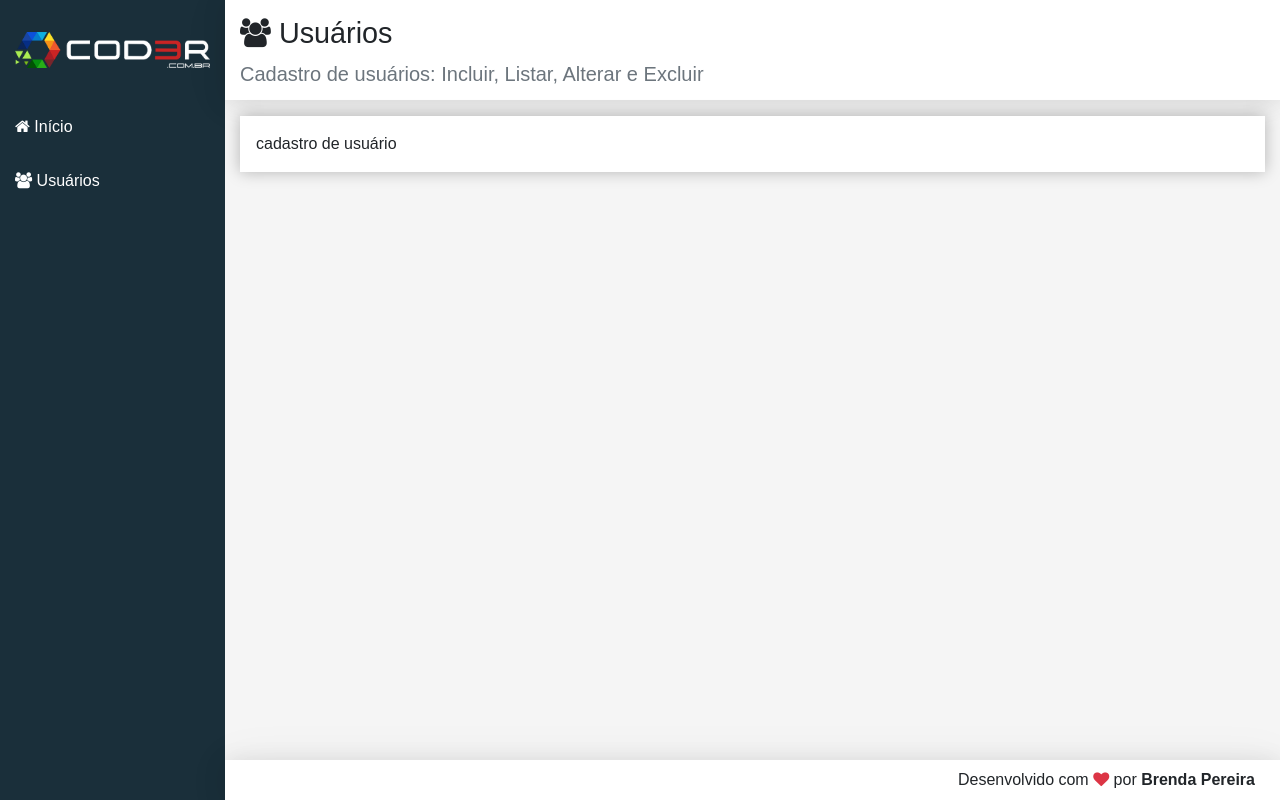
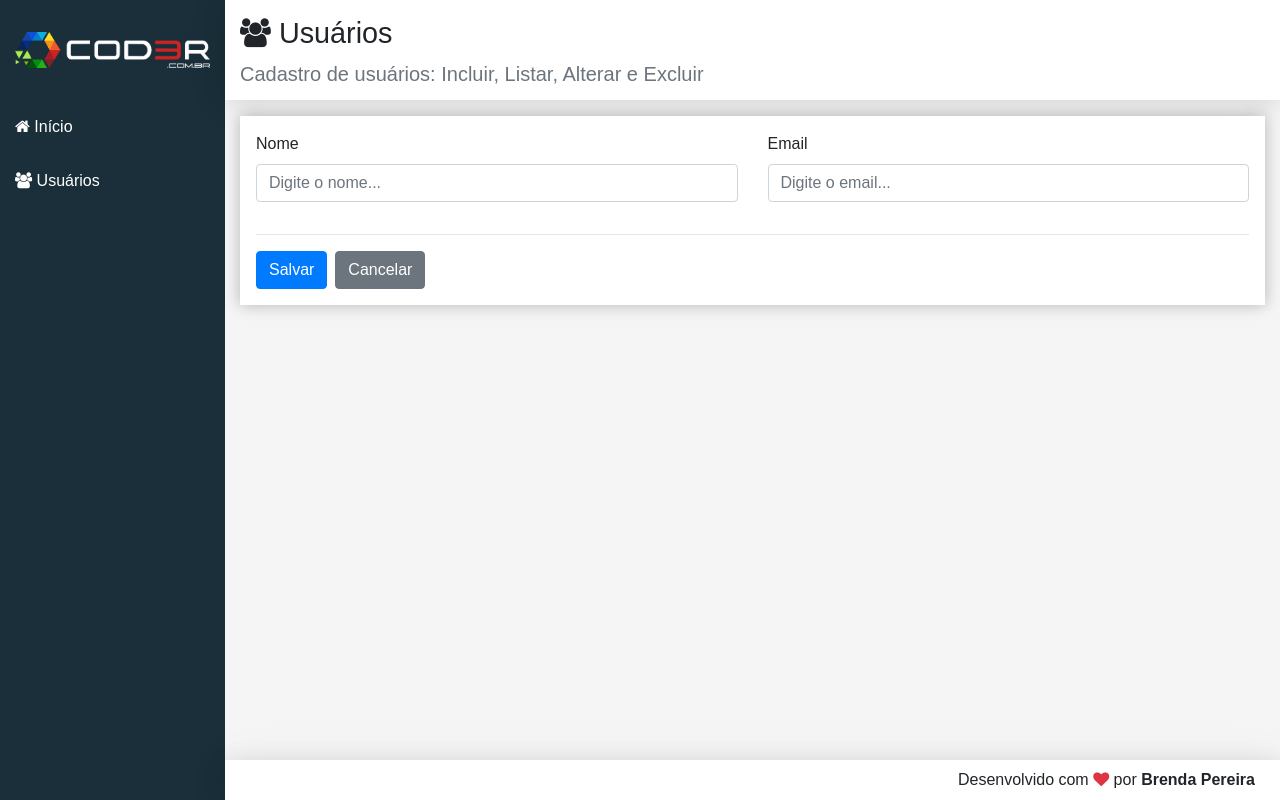
Before and after one commit to brendapc/CRUD-react, a React (Create React App) app in the folder frontend/: page /users in a window 1280 px wide. Built offline with nearby package versions, Linux system fonts and the light colour scheme.

Commit message:
cadastro funcionando

```diff
--- a/frontend/src/components/user/UserCrud.jsx
+++ b/frontend/src/components/user/UserCrud.jsx
@@ -16,7 +16,7 @@
 
 export default class UserCrud extends Component{
 
-    state = {... initialState }
+    state = { ...initialState }
 
     clear (){
         this.setState({ user: initialState.user })
@@ -26,7 +26,7 @@
         const user = this.state.user
         const method = user.id ? 'put' : 'post'
         const url = user.id ? `${baseUrl}/${user.id}` : baseUrl
-        axios.method(url,user)
+        axios[method](url,user)
             .then(resp => {
                 const list = this.getUpdatedList(resp.data)
                 this.setState({user: initialState.user, list})
@@ -39,11 +39,47 @@
         list.unshift(user)
         return list
     }
+    updateField(event){
+        const user = { ...this.state.user }
+        user[event.target.name] = event.target.value
+        this.setState({ user })
+    }
+    renderForm() {
+        return (
+            <div className="form">
+                <div className="row">
+                    <div className="col-12 col-md-6">
+                        <div className="form-group">
+                            <label htmlFor="nome">Nome</label>
+                            <input type="text" name="name" className="form-control"
+                            value={this.state.user.name} onChange={e=> this.updateField(e)}
+                            placeholder="Digite o nome..."  />
+                        </div>
+                    </div>
+                    <div className="col-12 col-md-6">
+                        <div className="form-group">
+                            <label htmlFor="email">Email</label>
+                            <input type="text" className="form-control" name="email"
+                            value={this.state.user.email} onChange={e => this.updateField(e)}
+                            placeholder="Digite o email..." />
+                        </div>
+                    </div>
+                </div>
+                <hr/>
+                <div className="row">
+                    <div className="col-12 d-flex-justify-content-end">
+                        <button className="btn btn-primary" onClick={e => this.save(e)} >Salvar</button>
+                        <button className="btn btn-secondary ml-2" onClick={e => this.clear(e)}>Cancelar</button>
+                    </div>
+                </div>
+            </div>
+        )
+    }
 
     render() {
         return(
             <Main {...headerProps}>
-                cadastro de usuário
+                {this.renderForm()}
             </Main>
         )
     }
```
Also changed, not shown: 1 other file (tests, documents, lock files or other folders).
